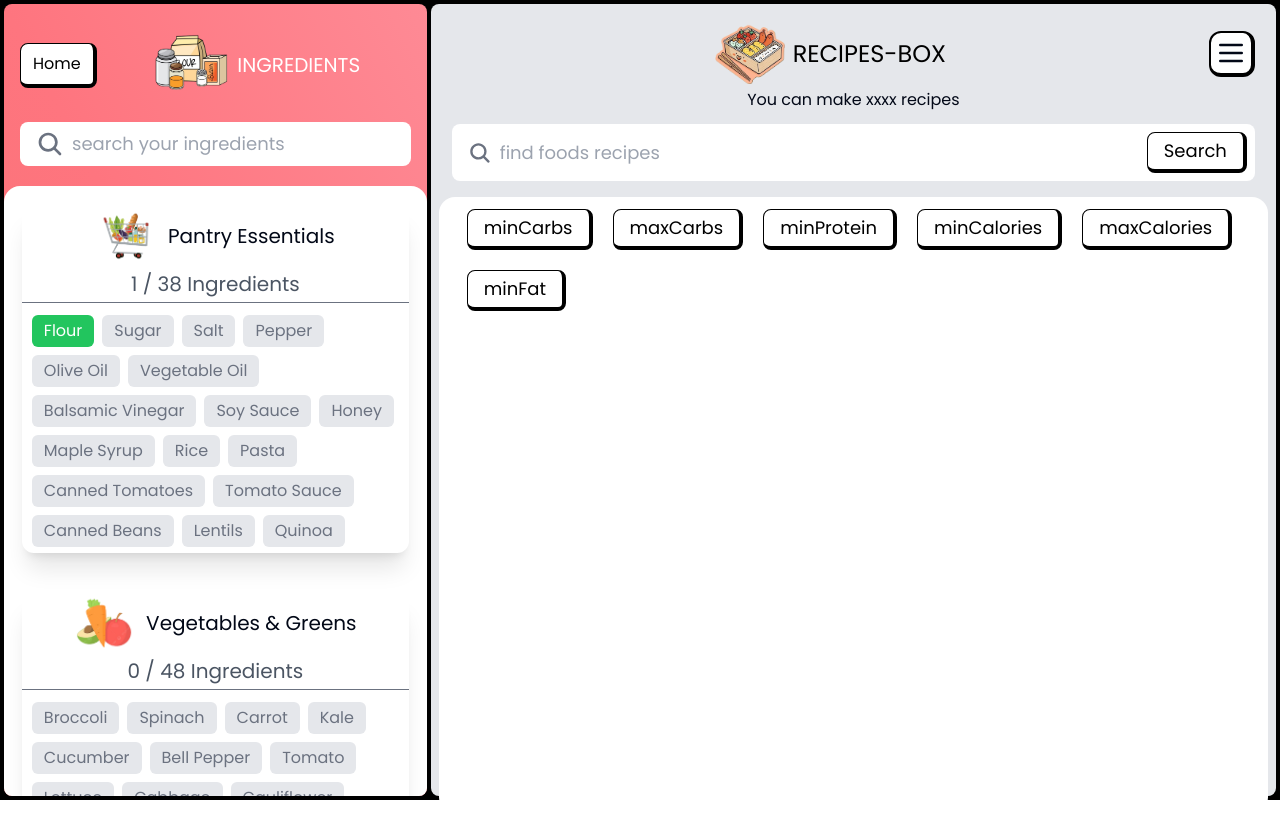
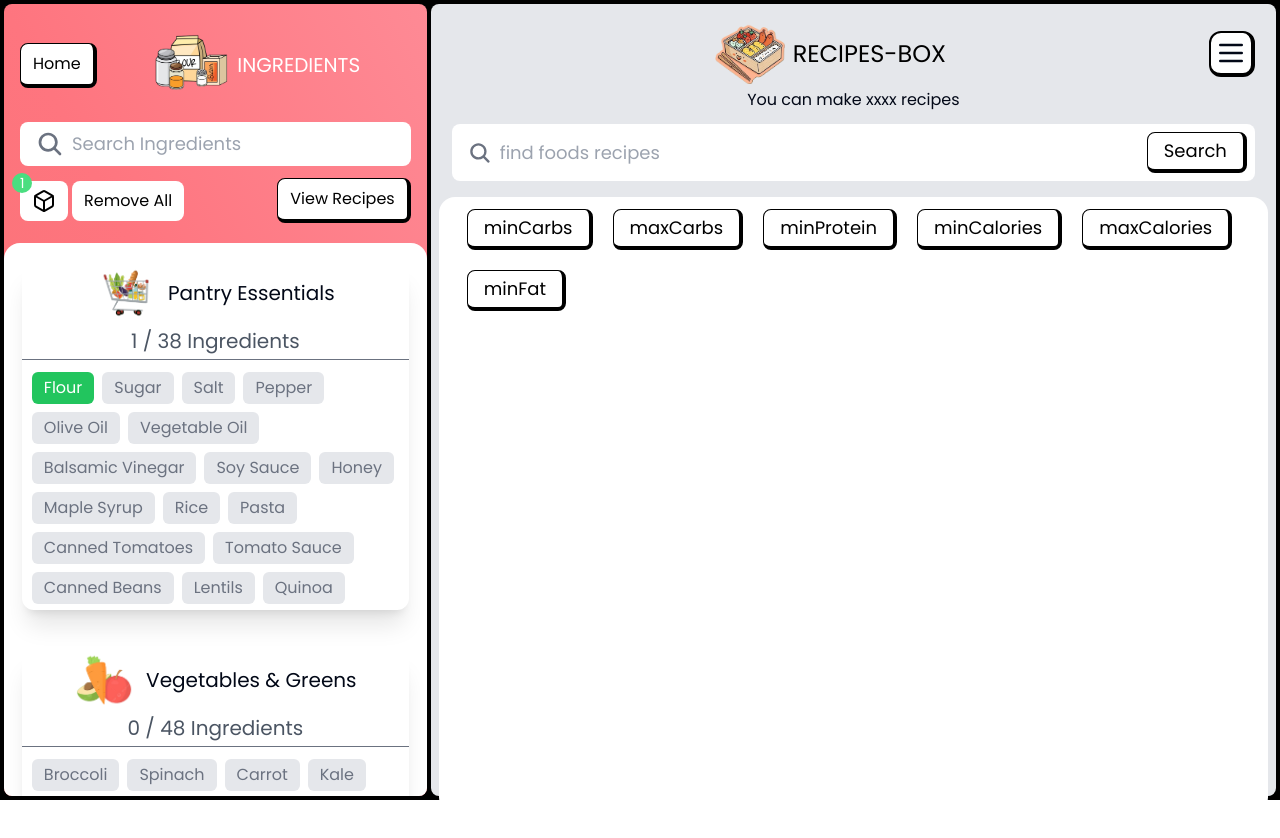
Before and after one commit to lyyhourr/recipe-box, a Next.js app: page /cook in a window 1280 px wide. Both pictures are taken after a click on the button "Flour". Shown: the top 838 px of the page. Built offline with nearby package versions, Linux system fonts and the light colour scheme.

Commit message:
update cook page

```diff
--- a/components/pages/PageCook/CookPage.tsx
+++ b/components/pages/PageCook/CookPage.tsx
@@ -9,13 +9,19 @@ import Image from "next/image";
 import Link from "next/link";
 import React, { useEffect, useRef, useState } from "react";
 import { IoSearch } from "react-icons/io5";
+import { Box } from "lucide-react";
 
 export default function CookPage() {
+
     const searchRef = useRef<HTMLDivElement | null>(null)
+    const [isViewSelectedPage,setViewSelectedPage] = useState(false)
     const [isOpen,setOpen] = useState(false)
     const [allIngredients, setAllIngredients] = useState(Ingredients);
     const [switchSearch, setSwitchSearch] = useState(true);
     const [searchValue, setSearchValue] = useState("");
+    const [isRemoveAllOpen,setRemoveAllOpen] = useState(false);
+
+    const selectedIngredient = allIngredients.map(category=>category.selected).flat()
 
     useEffect(()=>{
         const handleClickOutside = (e:any) => {
@@ -35,6 +41,11 @@ export default function CookPage() {
         setSearchValue(value);
         setOpen(true)
     };
+
+    const handleRemoveAll = () => {
+        setAllIngredients(prev=>prev.map(category=>({...category,selected:[]})))
+        setRemoveAllOpen(false)
+    }
 
     function handleSelectedIngredients(name: string, index: number) {
         const isSelected = allIngredients[index].selected.includes(name);
@@ -85,13 +96,13 @@ export default function CookPage() {
                             type="text"
                             value={searchValue}
                             className="outline-none text-lg w-[90%]"
-                            placeholder="search your ingredients "
+                            placeholder="Search Ingredients"
                             onChange={(e) => handleSearchIngredients(e.target.value)}
                         />
                         <div
                             ref={searchRef}
                             className={cn(
-                                `bg-white hidden w-full flex-col left-0 absolute top-9 overflow-auto max-h-[300px] rounded-b-lg gap-1 pt-1 px-4`,
+                                `bg-white hidden w-full flex-col left-0 absolute top-9 overflow-auto max-h-[300px] rounded-b-lg pt-1 px-4`,
                                 { flex: isOpen }
                             )}
                         >
@@ -99,11 +110,11 @@ export default function CookPage() {
                                 <div key={index}>
                                     {category.data.map((ingredient,i)=>(
                                         ingredient.toLowerCase().includes(searchValue.toLowerCase()) &&
-                                        <div className="text-black w-full" key={i}>
+                                        <div className="text-black rounded-lg hover:bg-gray-100 py-2 w-full" key={i}>
                                             <button
                                             onClick={()=>handleSelectedIngredients(ingredient,index)}
-                                            className={cn(`hover:underline text-start bg-transparent`,
-                                            {'text-green-400':category.selected.includes(ingredient)})}
+                                            className={cn(`text-start w-full px-2 bg-transparent`,
+                                            {'text-green-500':category.selected.includes(ingredient)})}
                                             >
                                                 {ingredient}
                                             </button>
@@ -114,16 +125,48 @@ export default function CookPage() {
                             ))}
                         </div>
                     </div>
+                    <div className="flex flex-row-reverse justify-between">
                         <Button
-                        className="bg-white text-black lg:hidden w-fit "
+                            className="bg-white text-black w-fit"
                             onClick={() => setSwitchSearch(false)}
                         >
-                        Switch to Recipes
+                            View Recipes
                         </Button>
+                        <div className="flex items-center gap-1">
+                        <button
+                        onClick={()=>setViewSelectedPage(prev=>!prev)}
+                        className={cn('text-black relative rounded-lg transition-all border-black text-center duration-150 ease-in-out py-2 px-3 bg-white',{'scale-95':isViewSelectedPage})}>
+                            {
+                            <>
+                                <Box/>
+                                <div className="text-sm text-white absolute -top-2 bg-green-400 rounded-full px-2 -left-2">
+                                    {allIngredients.reduce((total,curValue)=>total + curValue.selected.length ,0)}
+                                </div>
+                            </>
+                            }
+
+                        </button>
+                        {selectedIngredient.length > 0 && <button
+                        onClick={()=>setRemoveAllOpen(true)}
+                        className={cn('text-black relative rounded-lg transition-all text-center duration-150 ease-in-out py-2 px-3 bg-white',
+                        {'hidden':isRemoveAllOpen})}>
+                            Remove All
+                        </button>}
+                        <div className={cn('hidden gap-1 items-center',isRemoveAllOpen && 'flex')}>
+                            <button onClick={()=>setRemoveAllOpen(false)} className="bg-white rounded-lg text-black py-2 px-3">Cancel</button>
+                            <button onClick={handleRemoveAll} className="bg-red-500 py-2 px-3 rounded-lg text-white">Remove</button>
+                        </div>
+                        </div>
+                    </div>
                 </div>
                 <div
-                    className={`h-full  w-full bg-white p-2 rounded-b-lg rounded-t-2xl overflow-auto  lg:block`}
+                    className={`h-full w-full bg-white p-2 rounded-b-lg rounded-t-2xl overflow-auto  lg:block`}
                 >
+                    {
+                        isViewSelectedPage
+                        ?
+                        <div>hi</div>
+                        :
                         <div className="mt-3 w-[95%] mx-auto flex flex-col gap-10 ">
                         {allIngredients.map((item, i) => (
                             <div className="shadow-xl rounded-xl " key={i}>
@@ -162,6 +205,7 @@ export default function CookPage() {
                             </div>
                         ))}
                         </div>
+                    }
                 </div>
             </div>
             <div
```
Lines whose indentation alone changed are shown as unchanged.
